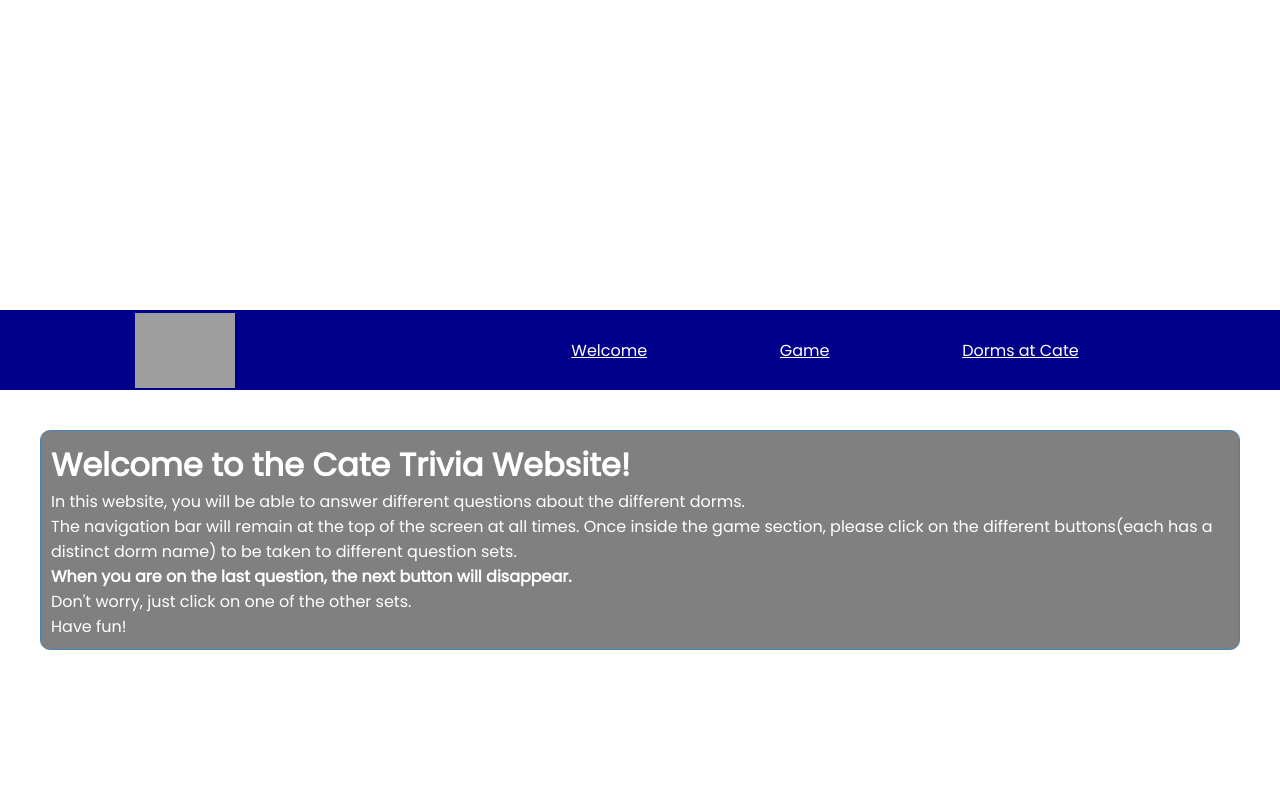
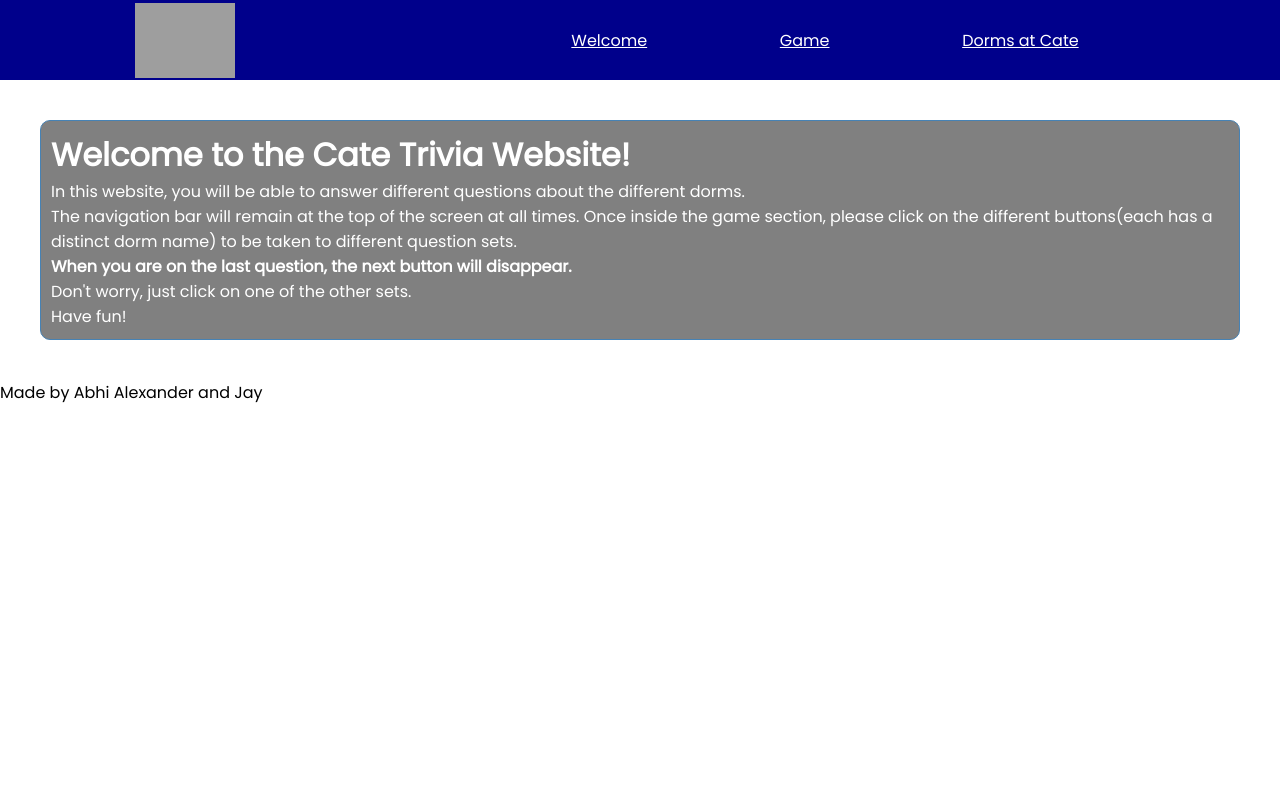
Before and after one commit to abhimanyubangaru/questions-test-github, a React (Create React App) app in the folder questions-test-local/: page / in a window 1280 px wide. Shown: the top 800 px of the page. Built offline with nearby package versions, Linux system fonts and the light colour scheme; grey boxes are pictures that could not be loaded.

Commit message:
Removed min height from index css

```diff
--- a/questions-test-local/src/index.css
+++ b/questions-test-local/src/index.css
@@ -15,7 +15,7 @@ body {
 .container {
   align-content: center;
   overflow: auto;
-  min-height: 1000px;
+
 }
 
 .WelcomeBox {
```
